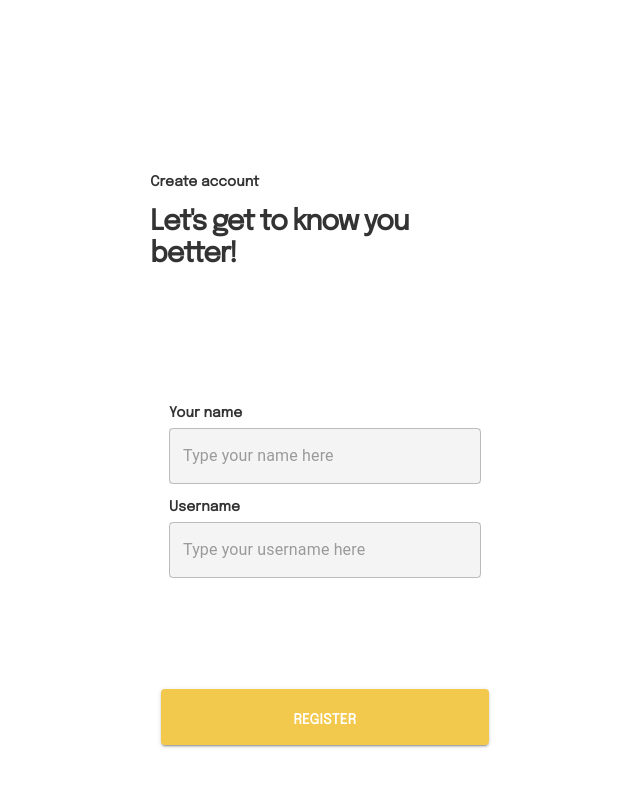
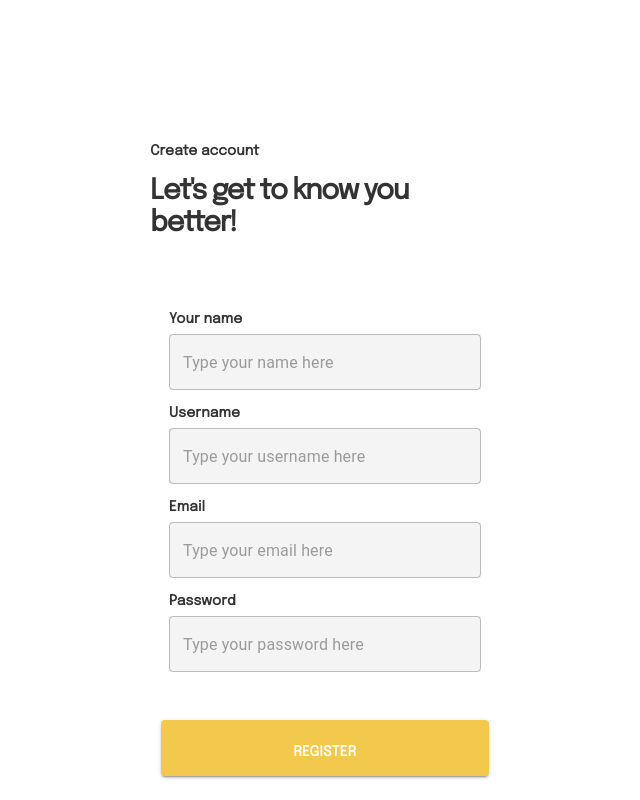
Before and after one commit to Pratikcs50/tic-tac-toe, a React (Create React App) app: page / in a window 1280 px wide. Shown: the whole page, without its empty margins (315-955 px from the left). Built offline with nearby package versions, Linux system fonts and the light colour scheme; a web font is replaced by a local one.

Commit message:
added email and pasword field in register page

```diff
--- a/src/layout/register/Register.jsx
+++ b/src/layout/register/Register.jsx
@@ -21,6 +21,16 @@ function Register() {
           type='text'
           placeholder='Type your username here'
         />
+        <StyledTextField
+          inputTitle='Email'
+          type='email'
+          placeholder='Type your email here'
+        />
+        <StyledTextField
+          inputTitle='Password'
+          type='password'
+          placeholder='Type your password here'
+        />
       </div>
       <div className='action_container'>
         <StyledButton title='Register' />
```
